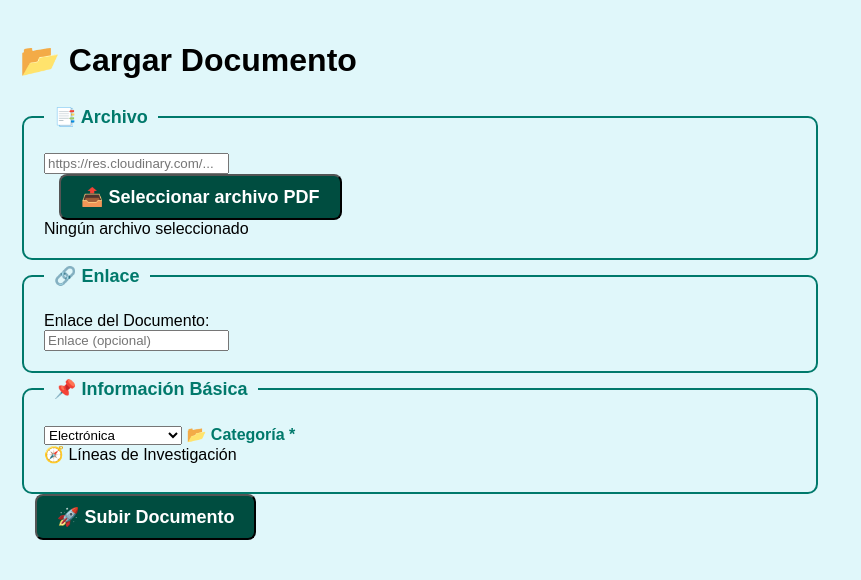
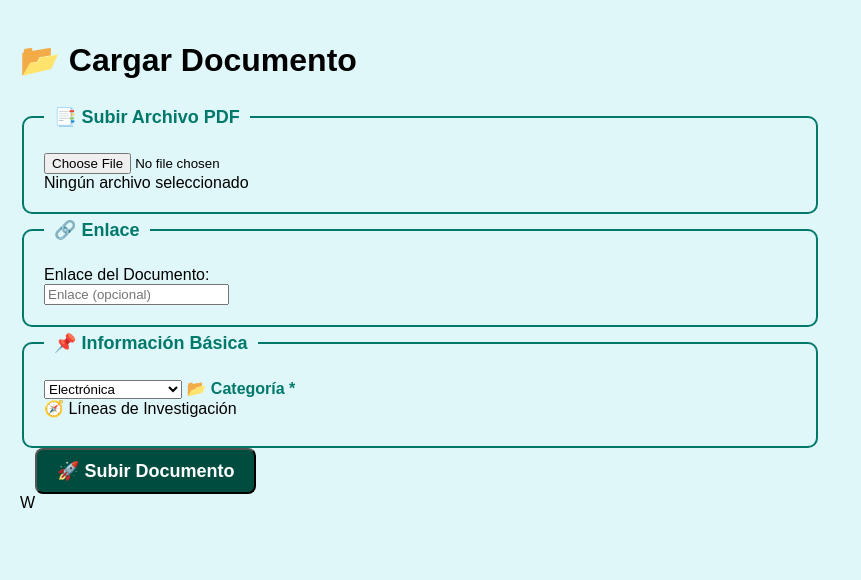
Before and after one commit to DiegoSuarez01/repositorio, a Django app: page /crear/ in a window 1280 px wide. Shown: the top 580 px of the page, without its empty margins (0-861 px from the left). Run offline with Django 5.2, Linux system fonts and the light colour scheme; data comes from the database, SQL or seed files in the repository.

Commit message:
cambios AMZS3

```diff
--- a/repositorio/templates/documento_form.html
+++ b/repositorio/templates/documento_form.html
@@ -13,18 +13,15 @@
 
                 <!-- 🔹 Sección de Archivo -->
                 <fieldset class="mb-4">
-                    <legend class="fw-bold text-primary">📑 Archivo</legend>
+                    <legend class="fw-bold text-primary">📑 Subir Archivo PDF</legend>
                     <div class="archivo-upload">
 
-                        <!-- ✅ Input real oculto con name e id -->
-                        <input type="url" name="enlace_archivo" placeholder="https://res.cloudinary.com/..." class="form-control">
+                        <!-- Campo para subir el archivo -->
+                        <input type="file" id="archivo" name="archivo" accept="application/pdf"
+                               class="form-control mb-2" onchange="mostrarNombreArchivo(this)">
 
-                        <!-- ✅ Botón estilizado que abre el input oculto -->
-                        <button type="button" class="btn btn-outline-success w-100 py-3 rounded-4 fw-bold shadow-sm" onclick="document.getElementById('archivo').click()">
-                            📤 Seleccionar archivo PDF
-                        </button>
-                        <!-- ✅ Nombre del archivo -->
-                        <div id="archivo-nombre" class="mt-2 text-secondary fst-italic">Ningún archivo seleccionado</div>
+                        <!-- Nombre del archivo seleccionado -->
+                        <div id="archivo-nombre" class="text-secondary fst-italic">Ningún archivo seleccionado</div>
                     </div>
                 </fieldset>
 
@@ -144,10 +141,10 @@
 <!-- 🔹 Script para mostrar nombre del archivo seleccionado -->
 <script>
     function mostrarNombreArchivo(input) {
-        const nombreArchivo = input.files.length > 0 ? input.files[0].name : "Ningún archivo seleccionado";
-        document.getElementById("archivo-nombre").textContent = nombreArchivo;
+        const nombre = input.files[0] ? input.files[0].name : "Ningún archivo seleccionado";
+        document.getElementById("archivo-nombre").innerText = nombre;
     }
-</script>
+</script>W
 <script>
     const lineasPorCategoria = {
         "electronica": {{ linea_data.electronica|safe }},
--- a/repositorio/views.py
+++ b/repositorio/views.py
@@ -207,8 +207,7 @@
 
 import requests
 import tempfile
-from cloudinary.uploader import upload as cloudinary_upload
-from cloudinary.exceptions import Error as CloudinaryError
+
 
 class DocumentoCreateView(CreateView):
     login_url = 'login'
@@ -251,20 +250,14 @@
 
         # 🧩 Si hay archivo subido localmente
         if documento.archivo:
-            archivo_pdf = documento.archivo.path
-
-        # 🌐 Si no hay archivo subido pero sí hay enlace
-        elif documento.enlace:
             try:
-                response = requests.get(documento.enlace)
+                response = requests.get(documento.archivo.url)
                 if response.status_code == 200:
                     with tempfile.NamedTemporaryFile(delete=False, suffix=".pdf") as tmp_file:
                         tmp_file.write(response.content)
                         archivo_pdf = tmp_file.name
-                else:
-                    print("❌ Error descargando el PDF desde el enlace.")
             except Exception as e:
-                print("❌ Error en la descarga:", e)
+                print("❌ Error descargando el PDF desde S3:", e)
 
         # 🔍 Si se obtuvo un archivo PDF de alguna forma
         if archivo_pdf:
```
Also changed, not shown: repositorio/templates/documento_detalle.html (+0 -9 lines).
